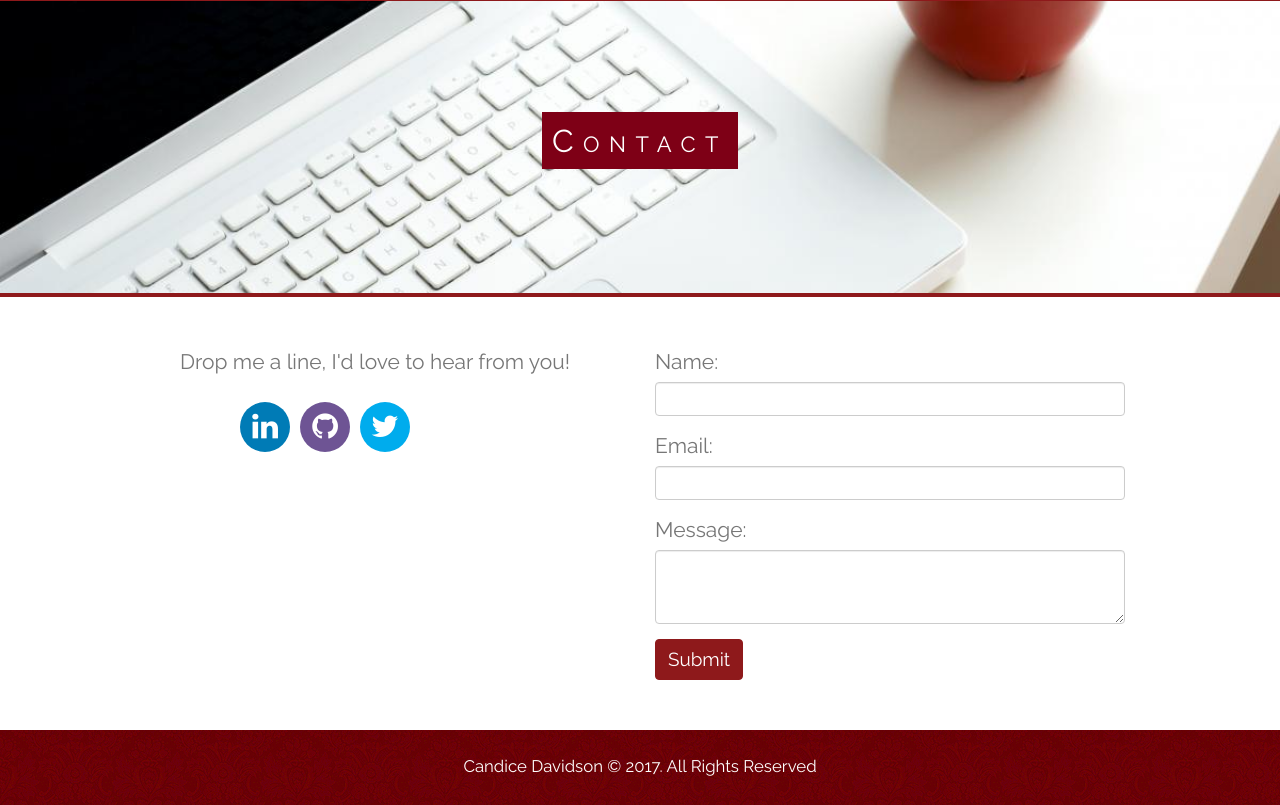
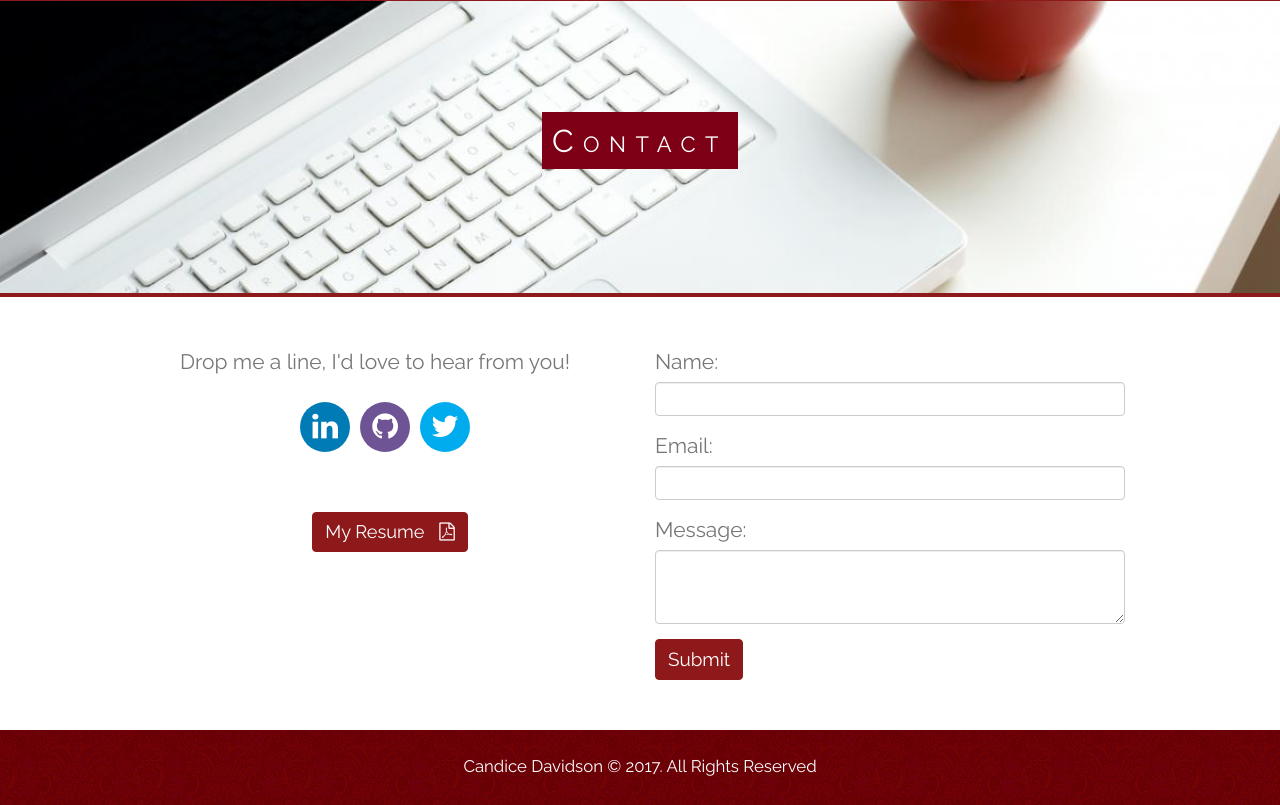
Before and after one commit to cndragn/portfolio, a plain HTML site: page index.html in a window 1280 px wide. Shown: the part 2497-3302 px from the top of the page. Drawn offline with nearby package versions, Linux system fonts and the light colour scheme.

Commit message:
Add link to resume

```diff
--- a/css/style.css
+++ b/css/style.css
@@ -271,7 +271,7 @@ label {
 
 .social-media ul {
     overflow: auto;
-  width: 300px;
+    width: 180px;
     margin: 25px auto;
     max-width: 100%;
 }
@@ -299,8 +299,14 @@ label {
 .social-media ul li a i:hover {
     opacity: .7;
 }
-
-
+/* Resume Download Button */
+.resume .btn {
+    font-size: 1.3em;
+    margin-bottom: 50px;
+}
+i.fa.fa-file-pdf-o {
+    margin-left: 10px;
+}
 /* Footer */
 
 footer {
--- a/index.html
+++ b/index.html
@@ -132,6 +132,9 @@
 
                                 </ul>
                             </div>
+                            <div class="resume text-center">
+                                <a href="download/CandiceDavidson_resume.pdf" target="_blank" class="btn btn-cd">My Resume <i class="fa fa-file-pdf-o" aria-hidden="true"></i></a>
+                            </div>
                         </div>
                         <div class="col-md-6">
 
```
Also changed, not shown: images/portfolio.png (added), 2 other files. Lines whose indentation alone changed are shown as unchanged.
